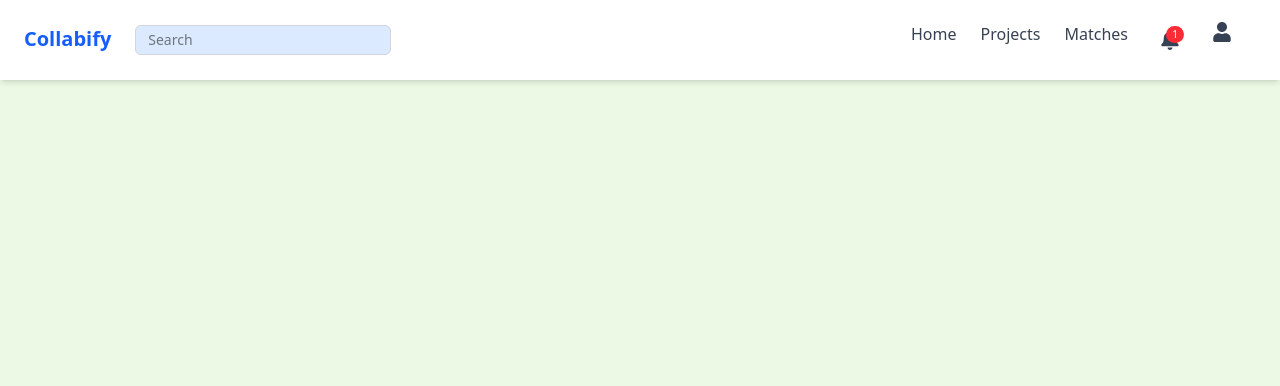
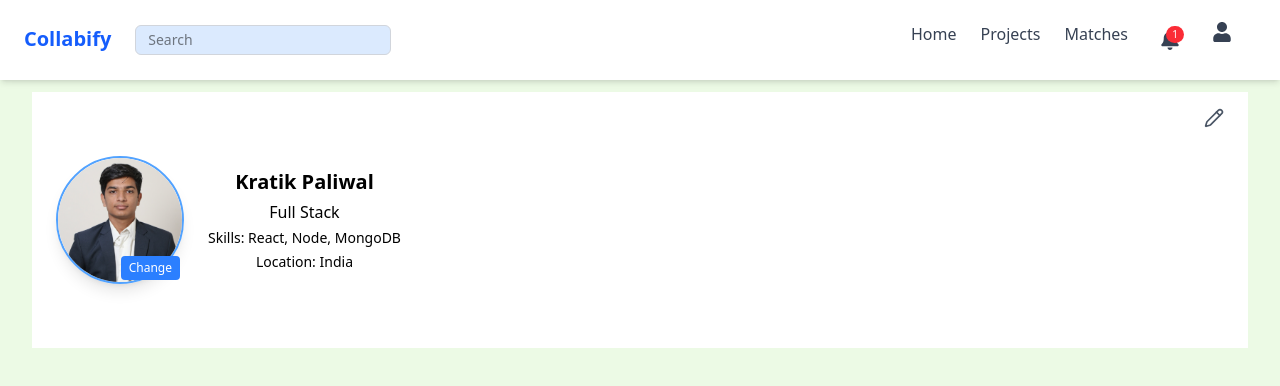
Before and after one commit to KratikPaliwal/Collabify, a React (Vite) app in the folder frontEnd/collabify/: page / in a window 1280 px wide. Shown: the top 386 px of the page. Built offline with nearby package versions, Linux system fonts and the light colour scheme.

Commit message:
Add Profile section

```diff
--- /dev/null
+++ b/frontEnd/collabify/Components/Profile.jsx
@@ -0,0 +1,216 @@
+import React, { useState } from "react";
+import { Pencil } from "lucide-react"; // Optional: using lucide-react icons
+
+function Profile() {
+  const defaultImage = "Images/profile.jpeg";
+  const [image, setImage] = useState(defaultImage);
+  const [showModal, setShowModal] = useState(false);
+  const [showEditForm, setShowEditForm] = useState(false);
+
+  // Profile data
+  const [profileData, setProfileData] = useState({
+    name: "Kratik Paliwal",
+    headline: "Full Stack",
+    skills: "React, Node, MongoDB",
+    location: "India",
+  });
+
+  const [formData, setFormData] = useState({ ...profileData });
+
+  const handleImageChange = (e) => {
+    const file = e.target.files[0];
+    if (file) {
+      const imageURL = URL.createObjectURL(file);
+      setImage(imageURL);
+      setShowModal(false);
+    }
+  };
+
+  const handleDeletePhoto = () => {
+    setImage(defaultImage);
+    setShowModal(false);
+  };
+
+  const handleEditClick = () => {
+    setFormData(profileData);
+    setShowEditForm(true);
+  };
+
+  const handleSave = () => {
+    setProfileData(formData);
+    setShowEditForm(false);
+  };
+
+  return (
+    <>
+      {/* Profile Section */}
+      <div className="pt-15">
+        <div className="h-64 w-full bg-white flex items-center justify-start pl-6 relative">
+          <div className="relative">
+            <img
+              src={image}
+              alt="profile"
+              onClick={() => setShowModal(true)}
+              className="h-32 w-32 rounded-full object-cover border-2 border-blue-400 shadow-lg cursor-pointer"
+            />
+            <label
+              htmlFor="profileImage"
+              className="absolute bottom-1 right-1 bg-blue-500 text-white text-xs px-2 py-1 rounded cursor-pointer hover:bg-blue-600"
+            >
+              Change
+            </label>
+          </div>
+
+          {/* Profile Info */}
+          <div className="ml-6 space-y-1 text-black">
+            <div className="text-xl font-semibold">{profileData.name}</div>
+            <div className="text-md">{profileData.headline}</div>
+            <div className="text-sm">Skills: {profileData.skills}</div>
+            <div className="text-sm">Location: {profileData.location}</div>
+          </div>
+
+          {/* Edit Button */}
+          <button
+            onClick={handleEditClick}
+            className="absolute top-4 right-6 text-gray-600 hover:text-gray-800"
+            title="Edit Profile"
+          >
+            <Pencil size={20} />
+          </button>
+        </div>
+      </div>
+
+      {/* Image Modal */}
+      {showModal && (
+        <div className="fixed inset-0 bg-black bg-opacity-40 flex items-center justify-center z-50">
+          <div className="bg-white p-6 rounded-lg shadow-lg w-80 text-center">
+            <h2 className="text-lg font-semibold mb-4">Update Profile Photo</h2>
+            <input
+              type="file"
+              id="profileImage"
+              accept="image/*"
+              onChange={handleImageChange}
+              className="hidden"
+            />
+            <label
+              htmlFor="profileImage"
+              className="block w-full bg-blue-500 text-white py-2 rounded mb-2 cursor-pointer hover:bg-blue-600"
+            >
+              Upload Photo
+            </label>
+
+            <button
+              onClick={handleDeletePhoto}
+              className="block w-full bg-red-500 text-white py-2 rounded mb-2 hover:bg-red-600"
+            >
+              Delete Photo
+            </button>
+
+            <button
+              onClick={() => setShowModal(false)}
+              className="block w-full bg-gray-300 text-black py-2 rounded hover:bg-gray-400"
+            >
+              Cancel
+            </button>
+          </div>
+        </div>
+      )}
+
+      {/* Edit Form Modal */}
+      {showEditForm && (
+        <div className="fixed inset-0 bg-black bg-opacity-40 flex items-center justify-center z-50">
+          <div className="bg-white text-black p-6 rounded-lg shadow-lg w-96">
+            <h2 className="text-xl font-semibold mb-4">Edit Profile</h2>
+
+            <div className="mb-3">
+              <label className="block text-sm font-medium mb-1" htmlFor="name">
+                Name
+              </label>
+              <input
+                id="name"
+                type="text"
+                placeholder="Enter your name"
+                value={formData.name}
+                onChange={(e) =>
+                  setFormData({ ...formData, name: e.target.value })
+                }
+                className="w-full border rounded px-3 py-2"
+              />
+            </div>
+
+            <div className="mb-3">
+              <label
+                className="block text-sm font-medium mb-1"
+                htmlFor="headline"
+              >
+                Headline
+              </label>
+              <input
+                id="headline"
+                type="text"
+                placeholder="Enter your headline"
+                value={formData.headline}
+                onChange={(e) =>
+                  setFormData({ ...formData, headline: e.target.value })
+                }
+                className="w-full border rounded px-3 py-2"
+              />
+            </div>
+
+            <div className="mb-3">
+              <label className="block text-sm font-medium mb-1" htmlFor="skills">
+                Skills
+              </label>
+              <input
+                id="skills"
+                type="text"
+                placeholder="Enter your skills"
+                value={formData.skills}
+                onChange={(e) =>
+                  setFormData({ ...formData, skills: e.target.value })
+                }
+                className="w-full border rounded px-3 py-2"
+              />
+            </div>
+
+            <div className="mb-4">
+              <label
+                className="block text-sm font-medium mb-1"
+                htmlFor="location"
+              >
+                Location
+              </label>
+              <input
+                id="location"
+                type="text"
+                placeholder="Enter your location"
+                value={formData.location}
+                onChange={(e) =>
+                  setFormData({ ...formData, location: e.target.value })
+                }
+                className="w-full border rounded px-3 py-2"
+              />
+            </div>
+
+            <div className="flex justify-end gap-3">
+              <button
+                onClick={() => setShowEditForm(false)}
+                className="px-4 py-2 bg-gray-300 rounded hover:bg-gray-400"
+              >
+                Cancel
+              </button>
+              <button
+                onClick={handleSave}
+                className="px-4 py-2 bg-blue-500 text-white rounded hover:bg-blue-600"
+              >
+                Save
+              </button>
+            </div>
+          </div>
+        </div>
+      )}
+    </>
+  );
+}
+
+export default Profile;
--- a/frontEnd/collabify/package.json
+++ b/frontEnd/collabify/package.json
@@ -11,9 +11,11 @@
   },
   "dependencies": {
     "@tailwindcss/vite": "^4.1.8",
+    "lucide-react": "^0.511.0",
     "react": "^19.1.0",
     "react-dom": "^19.1.0",
     "react-icons": "^5.5.0",
+    "react-router-dom": "^7.6.1",
     "tailwindcss": "^4.1.8"
   },
   "devDependencies": {
--- a/frontEnd/collabify/src/App.jsx
+++ b/frontEnd/collabify/src/App.jsx
@@ -1,6 +1,7 @@
 import { useState } from 'react'
 import './App.css'
 import Header from '../Components/Header'
+import Profile from '../Components/Profile'
 
 function App() {
   const [count, setCount] = useState(0)
@@ -8,6 +9,7 @@ function App() {
   return (
     <>
     <Header />
+    <Profile />
     </>
   )
 }
```
Also changed, not shown: frontEnd/collabify/Components/Post.jsx (added, +11 -0 lines), frontEnd/collabify/Images/profile.jpeg (added), 1 other file (tests, documents, lock files or other folders).
